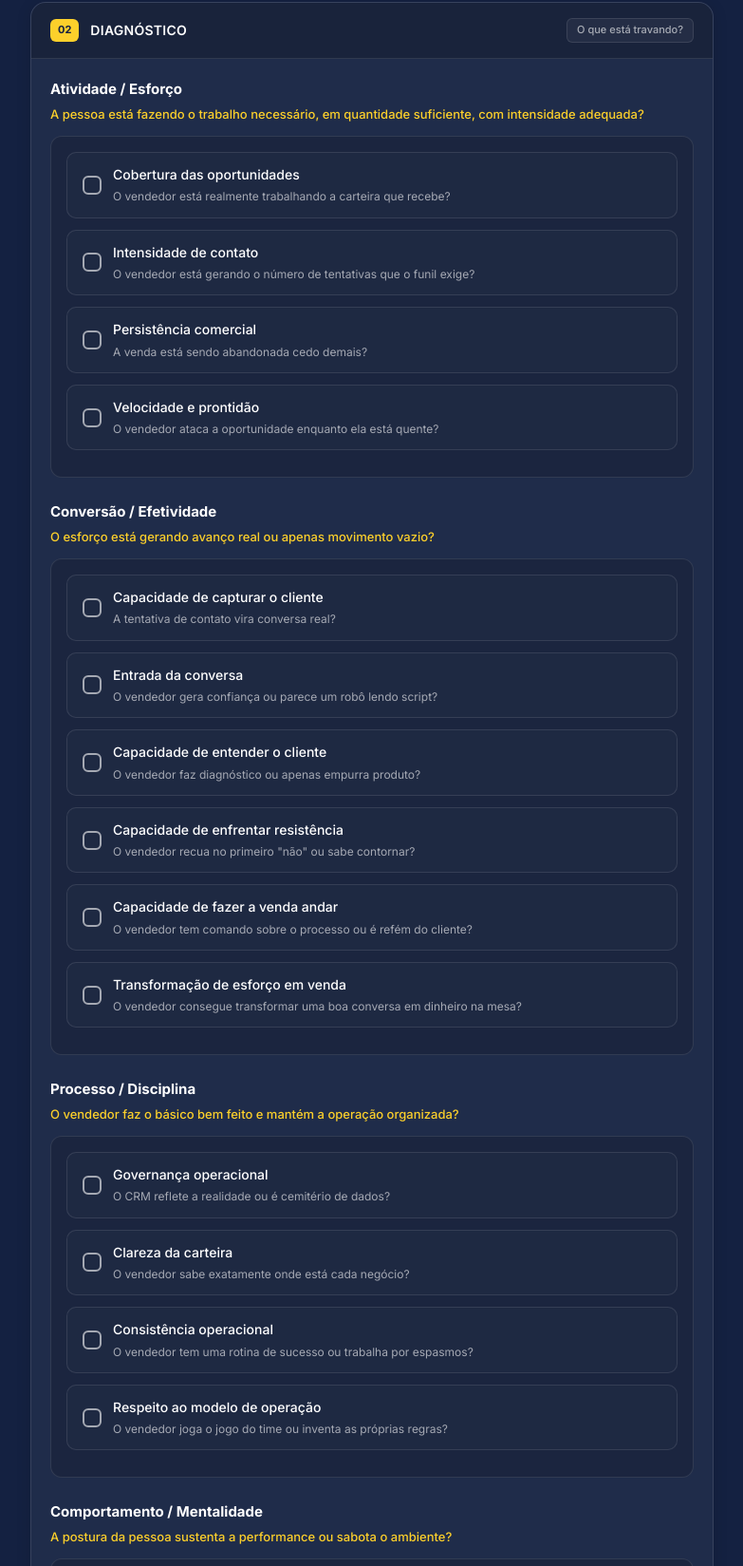
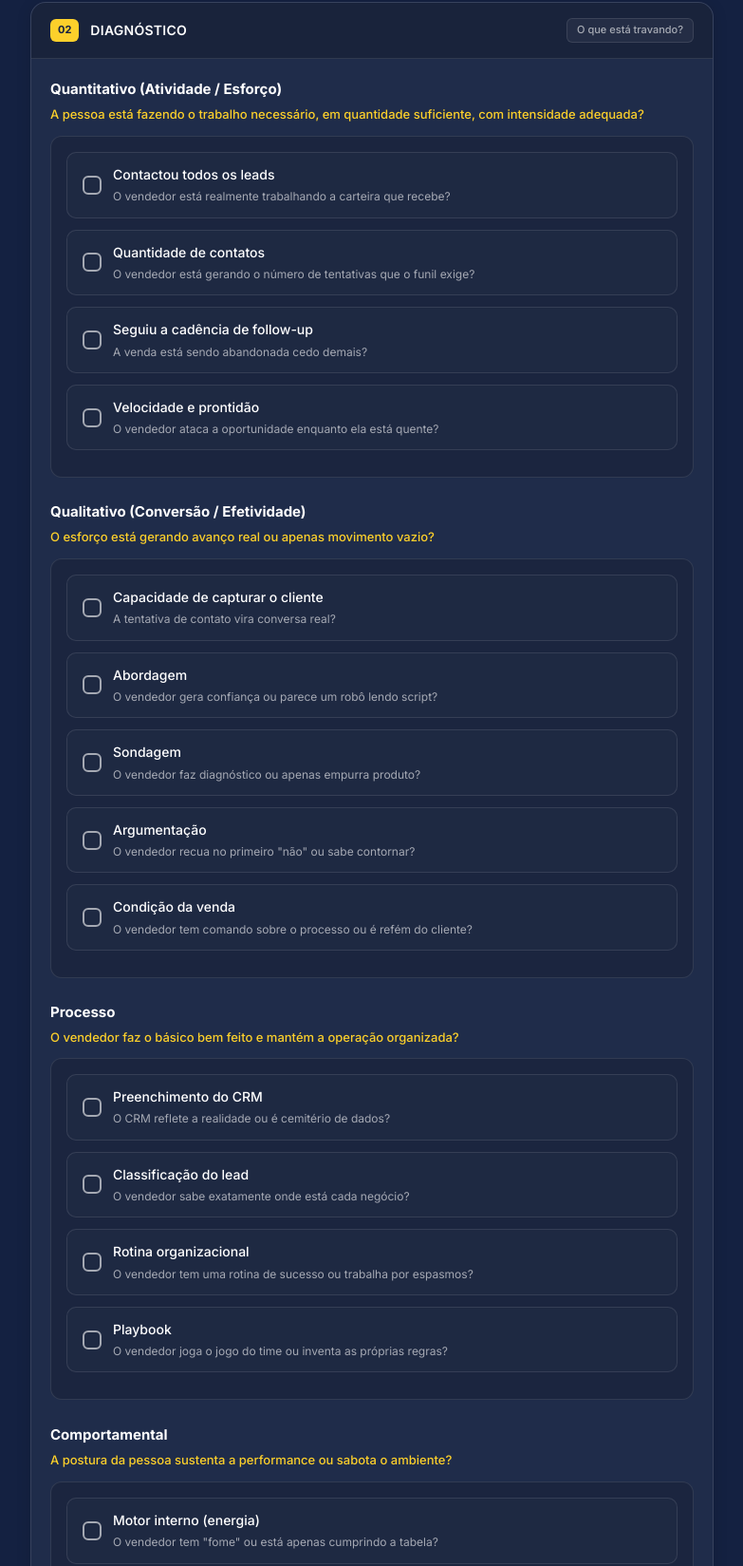
Before and after one commit to finxcapital/Framework-SDR, a plain HTML site: page index.html in a window 1280 px wide. Shown: the part 1125-2774 px from the top of the page at 95% size, without its empty margins (248-1031 px from the left). Drawn offline with Linux system fonts and the light colour scheme.

Commit message:
Update index.html

```diff
--- a/index.html
+++ b/index.html
@@ -445,27 +445,26 @@ const CLOSERS = {
 };
 
 const DIAG_CONFIG = [
-  { id: 'ativ', title: 'Atividade / Esforço', desc: 'A pessoa está fazendo o trabalho necessário, em quantidade suficiente, com intensidade adequada?', checks: [
-    { id: 'diag_ativ_cob', label: 'Cobertura das oportunidades', desc: 'O vendedor está realmente trabalhando a carteira que recebe?' },
-    { id: 'diag_ativ_int', label: 'Intensidade de contato', desc: 'O vendedor está gerando o número de tentativas que o funil exige?' },
-    { id: 'diag_ativ_per', label: 'Persistência comercial', desc: 'A venda está sendo abandonada cedo demais?' },
+  { id: 'ativ', title: 'Quantitativo (Atividade / Esforço)', desc: 'A pessoa está fazendo o trabalho necessário, em quantidade suficiente, com intensidade adequada?', checks: [
+    { id: 'diag_ativ_cob', label: 'Contactou todos os leads', desc: 'O vendedor está realmente trabalhando a carteira que recebe?' },
+    { id: 'diag_ativ_int', label: 'Quantidade de contatos', desc: 'O vendedor está gerando o número de tentativas que o funil exige?' },
+    { id: 'diag_ativ_per', label: 'Seguiu a cadência de follow-up', desc: 'A venda está sendo abandonada cedo demais?' },
     { id: 'diag_ativ_vel', label: 'Velocidade e prontidão', desc: 'O vendedor ataca a oportunidade enquanto ela está quente?' }
   ]},
-  { id: 'conv', title: 'Conversão / Efetividade', desc: 'O esforço está gerando avanço real ou apenas movimento vazio?', checks: [
+  { id: 'conv', title: 'Qualitativo (Conversão / Efetividade)', desc: 'O esforço está gerando avanço real ou apenas movimento vazio?', checks: [
     { id: 'diag_conv_cap', label: 'Capacidade de capturar o cliente', desc: 'A tentativa de contato vira conversa real?' },
-    { id: 'diag_conv_ent', label: 'Entrada da conversa', desc: 'O vendedor gera confiança ou parece um robô lendo script?' },
-    { id: 'diag_conv_dia', label: 'Capacidade de entender o cliente', desc: 'O vendedor faz diagnóstico ou apenas empurra produto?' },
-    { id: 'diag_conv_enf', label: 'Capacidade de enfrentar resistência', desc: 'O vendedor recua no primeiro "não" ou sabe contornar?' },
-    { id: 'diag_conv_and', label: 'Capacidade de fazer a venda andar', desc: 'O vendedor tem comando sobre o processo ou é refém do cliente?' },
-    { id: 'diag_conv_tra', label: 'Transformação de esforço em venda', desc: 'O vendedor consegue transformar uma boa conversa em dinheiro na mesa?' }
+    { id: 'diag_conv_ent', label: 'Abordagem', desc: 'O vendedor gera confiança ou parece um robô lendo script?' },
+    { id: 'diag_conv_dia', label: 'Sondagem', desc: 'O vendedor faz diagnóstico ou apenas empurra produto?' },
+    { id: 'diag_conv_enf', label: 'Argumentação', desc: 'O vendedor recua no primeiro "não" ou sabe contornar?' },
+    { id: 'diag_conv_and', label: 'Condição da venda', desc: 'O vendedor tem comando sobre o processo ou é refém do cliente?' }
   ]},
-  { id: 'proc', title: 'Processo / Disciplina', desc: 'O vendedor faz o básico bem feito e mantém a operação organizada?', checks: [
-    { id: 'diag_proc_gov', label: 'Governança operacional', desc: 'O CRM reflete a realidade ou é cemitério de dados?' },
-    { id: 'diag_proc_cla', label: 'Clareza da carteira', desc: 'O vendedor sabe exatamente onde está cada negócio?' },
-    { id: 'diag_proc_con', label: 'Consistência operacional', desc: 'O vendedor tem uma rotina de sucesso ou trabalha por espasmos?' },
-    { id: 'diag_proc_res', label: 'Respeito ao modelo de operação', desc: 'O vendedor joga o jogo do time ou inventa as próprias regras?' }
+  { id: 'proc', title: 'Processo', desc: 'O vendedor faz o básico bem feito e mantém a operação organizada?', checks: [
+    { id: 'diag_proc_gov', label: 'Preenchimento do CRM', desc: 'O CRM reflete a realidade ou é cemitério de dados?' },
+    { id: 'diag_proc_cla', label: 'Classificação do lead', desc: 'O vendedor sabe exatamente onde está cada negócio?' },
+    { id: 'diag_proc_con', label: 'Rotina organizacional', desc: 'O vendedor tem uma rotina de sucesso ou trabalha por espasmos?' },
+    { id: 'diag_proc_res', label: 'Playbook', desc: 'O vendedor joga o jogo do time ou inventa as próprias regras?' }
   ]},
-  { id: 'comp', title: 'Comportamento / Mentalidade', desc: 'A postura da pessoa sustenta a performance ou sabota o ambiente?', checks: [
+  { id: 'comp', title: 'Comportamental', desc: 'A postura da pessoa sustenta a performance ou sabota o ambiente?', checks: [
     { id: 'diag_comp_mot', label: 'Motor interno (energia)', desc: 'O vendedor tem "fome" ou está apenas cumprindo a tabela?' },
     { id: 'diag_comp_niv', label: 'Nível de responsabilidade (ownership)', desc: 'O vendedor assume a culpa ou terceiriza o fracasso?' },
     { id: 'diag_comp_tre', label: 'Capacidade de ser treinado', desc: 'O vendedor aceita correção ou sempre tem uma desculpa pronta?' },
@@ -474,21 +473,21 @@ const DIAG_CONFIG = [
 ];
 
 const ACOES_CONFIG = [
-  { id: 'ativ', title: 'Atividade / Esforço', checks: [
+  { id: 'ativ', title: 'Quantitativo (Atividade / Esforço)', checks: [
     { id: 'acao_ativ_met', label: 'Estabelecer meta mínima diária inegociável' },
     { id: 'acao_ativ_tra', label: 'Tracking de hora em hora' }
   ]},
-  { id: 'conv', title: 'Conversão / Efetividade', checks: [
+  { id: 'conv', title: 'Qualitativo (Conversão / Efetividade)', checks: [
     { id: 'acao_conv_rol', label: 'Roleplay intensivo' },
     { id: 'acao_conv_ouv', label: 'Ouvir ligações juntos' },
     { id: 'acao_conv_ree', label: 'Reescrever script de abordagem' }
   ]},
-  { id: 'proc', title: 'Processo / Disciplina', checks: [
+  { id: 'proc', title: 'Processo', checks: [
     { id: 'acao_proc_che', label: 'Checklist obrigatório diário' },
     { id: 'acao_proc_rot', label: 'Rotina supervisionada de perto' },
     { id: 'acao_proc_rev', label: 'Revisão de pipeline 1:1 semanal' }
   ]},
-  { id: 'comp', title: 'Comportamento / Mentalidade', checks: [
+  { id: 'comp', title: 'Comportamental', checks: [
     { id: 'acao_comp_fee', label: 'Feedback duro e direto (1:1)' },
     { id: 'acao_comp_pip', label: 'Plano de recuperação comportamental (PIP)' },
     { id: 'acao_comp_pre', label: 'Preparação para desligamento se não houver mudança' }
```
